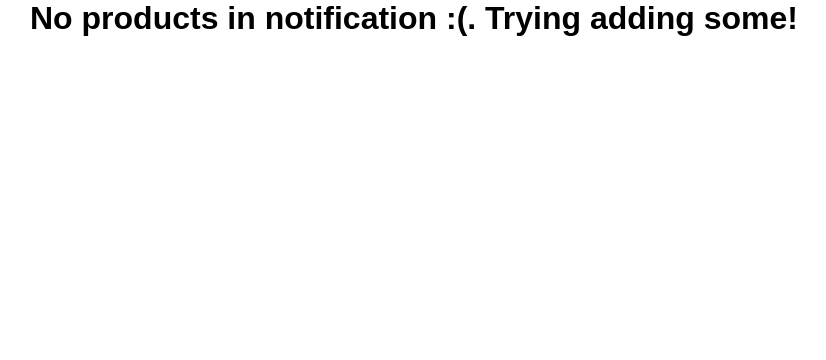
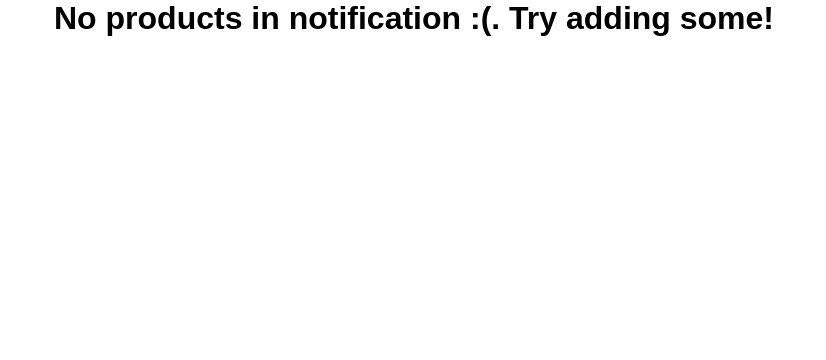
Before and after one commit to offetam/restock_checker, a Django app: template pages/templates/notification.html in a window 1280 px wide. Shown: the part 60-420 px from the top of the page, without its empty margins (276-1102 px from the left). Run offline with Django 3.2, Linux system fonts and the light colour scheme; the template is opened without the code that fills it, so the values that code supplies are empty.

Commit message:
Update notification.html
Typo fix

```diff
--- a/pages/templates/notification.html
+++ b/pages/templates/notification.html
@@ -44,7 +44,7 @@
         {% endfor %}
         </form>
     </table>
-    <div id = "no_result" style = "display:none;text-align:center;"><h1> No products in notification :(. Trying adding some!<h1> <div>
+    <div id = "no_result" style = "display:none;text-align:center;"><h1> No products in notification :(. Try adding some!<h1> <div>
 </body>
 
 
```
